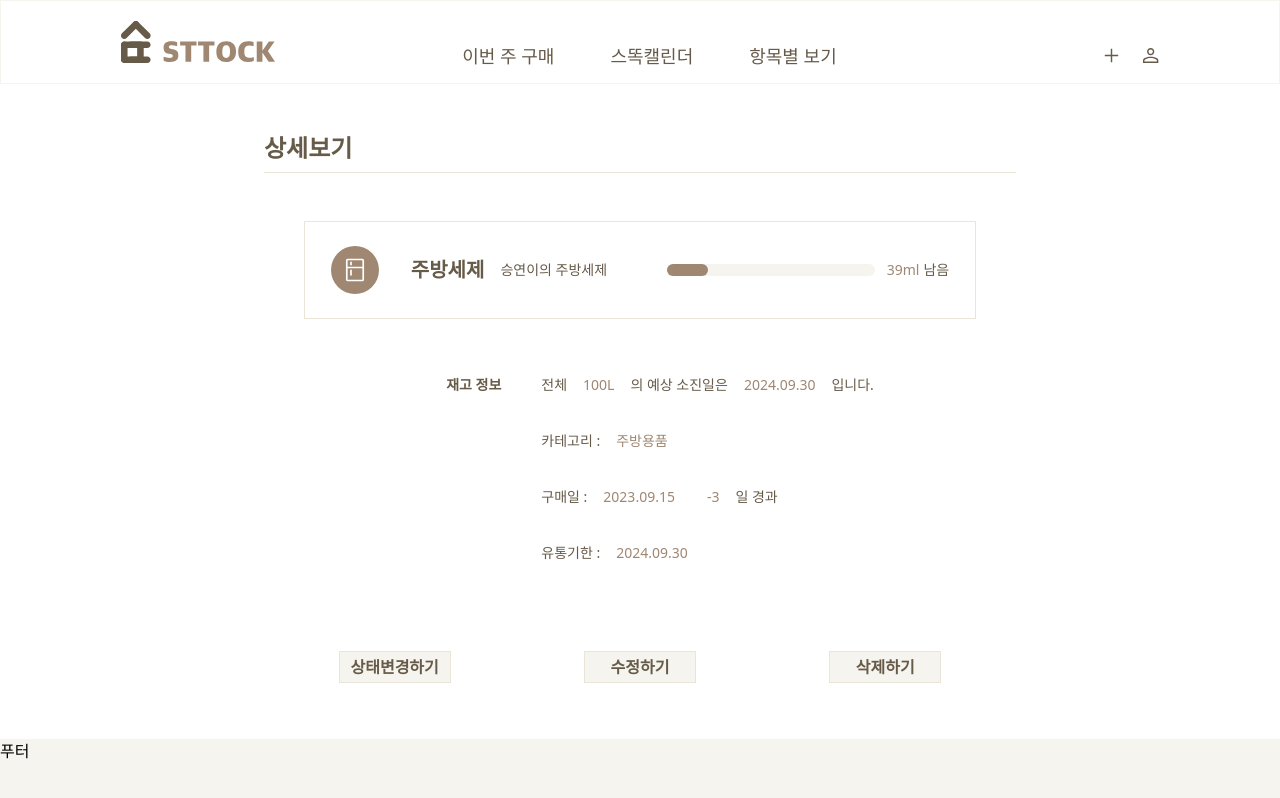
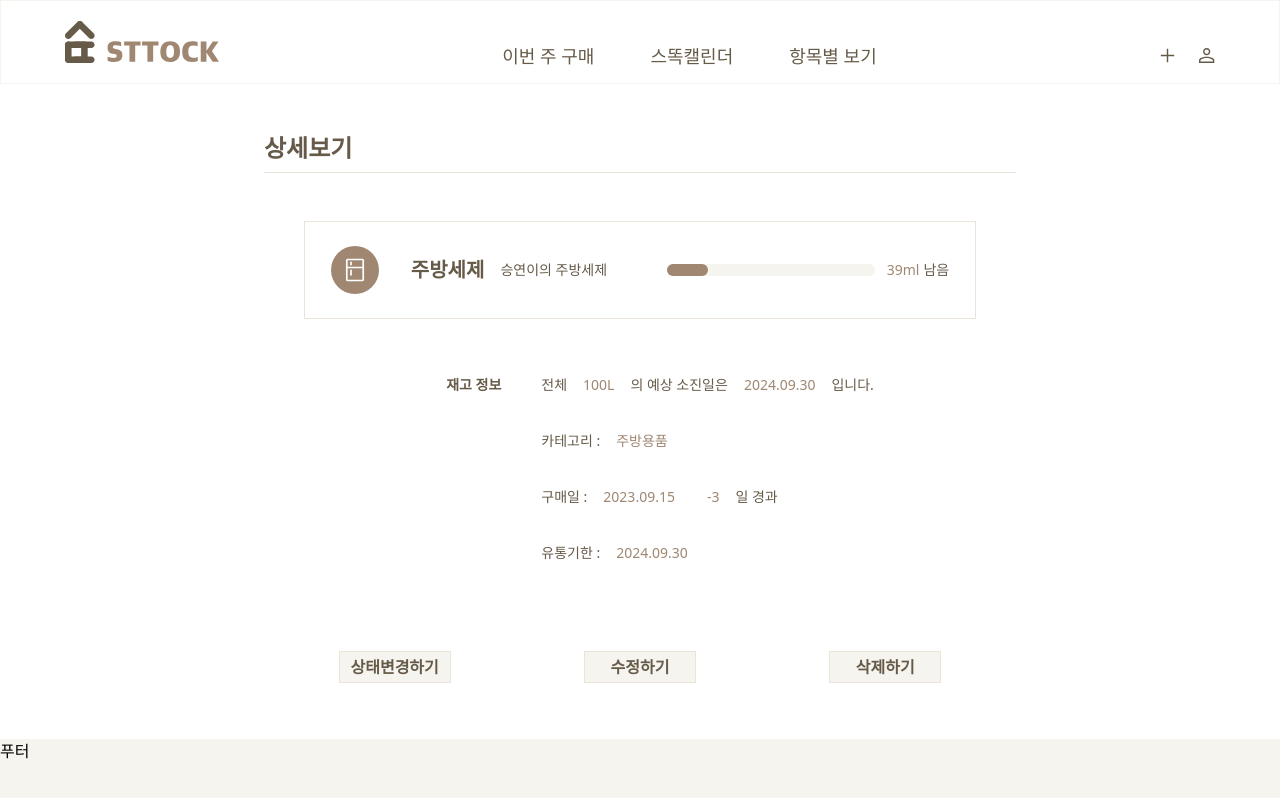
Before and after one commit to Team-Sttock/FE, a Next.js app: page /detail in a window 1280 px wide. Shown: the top 798 px of the page. Built offline with nearby package versions, Linux system fonts and the light colour scheme.

Commit message:
feat : 헤더 간격 수정 -> 임의의 mr들 존재, mx로 공통 변경

```diff
--- a/features/common/components/Navbar.tsx
+++ b/features/common/components/Navbar.tsx
@@ -30,7 +30,7 @@ export default function Navbar() {
   return (
     <>
       <nav>
-        <div className="bg-white w-screen flex   p-3 sm:px-10 justify-between items-center md:items-baseline border border-ivory">
+        <div className="bg-white w-screen flex p-3 sm:px-10 justify-between items-center md:items-baseline border border-ivory">
           <div className="md:hidden flex items-center">
             <SideIcon isMenuOpen={isMenuOpen} toggleMenu={toggleMenu} />
           </div>
@@ -56,7 +56,7 @@ export default function Navbar() {
 
 const Logo = () => {
   return (
-    <div className="flex justify-center items-center p-2 md:pl-20">
+    <div className="flex justify-center items-center p-2 mx-4">
       <Link href="/">
         <img
           src="/main/sttock_logo_icon.svg"
@@ -71,7 +71,7 @@ const Logo = () => {
 const DeskTopMenu = () => {
   return (
     <>
-      <ul className="md:flex  flex-shrink-0 hidden gap-14 text-sm lg:text-lg text-dark-brown md:pr-20 ">
+      <ul className="md:flex  flex-shrink-0 hidden gap-14 text-sm lg:text-lg text-dark-brown mx-4 ">
         <li className="hover:text-light-brown">
           <Link href="/this-week">이번 주 구매</Link>
         </li>
@@ -88,7 +88,7 @@ const DeskTopMenu = () => {
 
 const Buttons = () => {
   return (
-    <div className="flex gap-6 p-2 lg:pr-20 ">
+    <div className="flex gap-6 p-2 mx-4">
       <button>
         <img src="main/add_Item_icon.svg" alt="추가버튼" />
       </button>
@@ -103,12 +103,12 @@ const SideIcon = ({ isMenuOpen, toggleMenu }: MenuProps) => {
   return (
     <button
       onClick={toggleMenu}
-      className="lg:hidden flex  text-dark-brown mr-12 hover:text-beige"
+      className="lg:hidden flex  text-dark-brown mx-4 hover:text-beige"
     >
       {isMenuOpen ? (
-        <XMarkIcon className="w-6 h-6 text-dark-brown hover:text-light-brown" />
+        <XMarkIcon className="w-6 h-6 m-auto text-dark-brown hover:text-light-brown" />
       ) : (
-        <Bars3Icon className="w-6 h-6 text-dark-brown hover:text-light-brown" />
+        <Bars3Icon className="w-6 h-6 m-atuo text-dark-brown hover:text-light-brown" />
       )}
     </button>
   )
```
